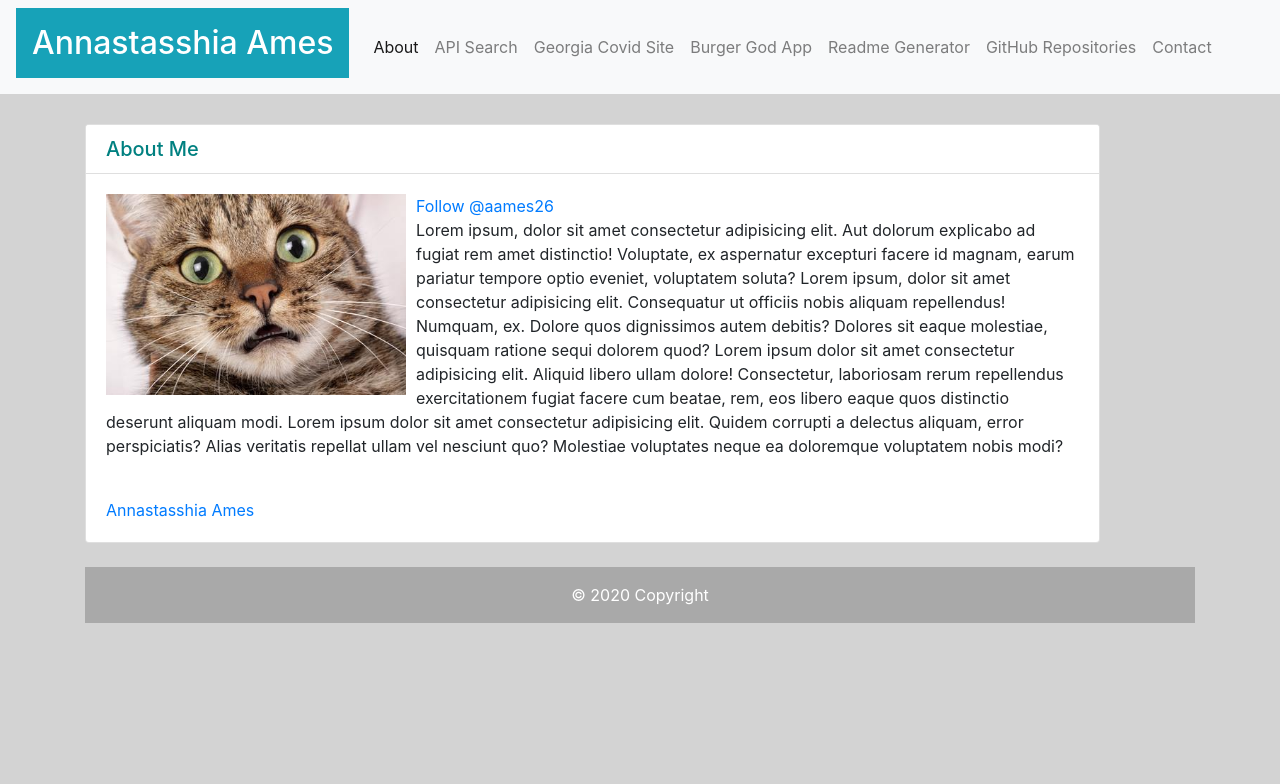
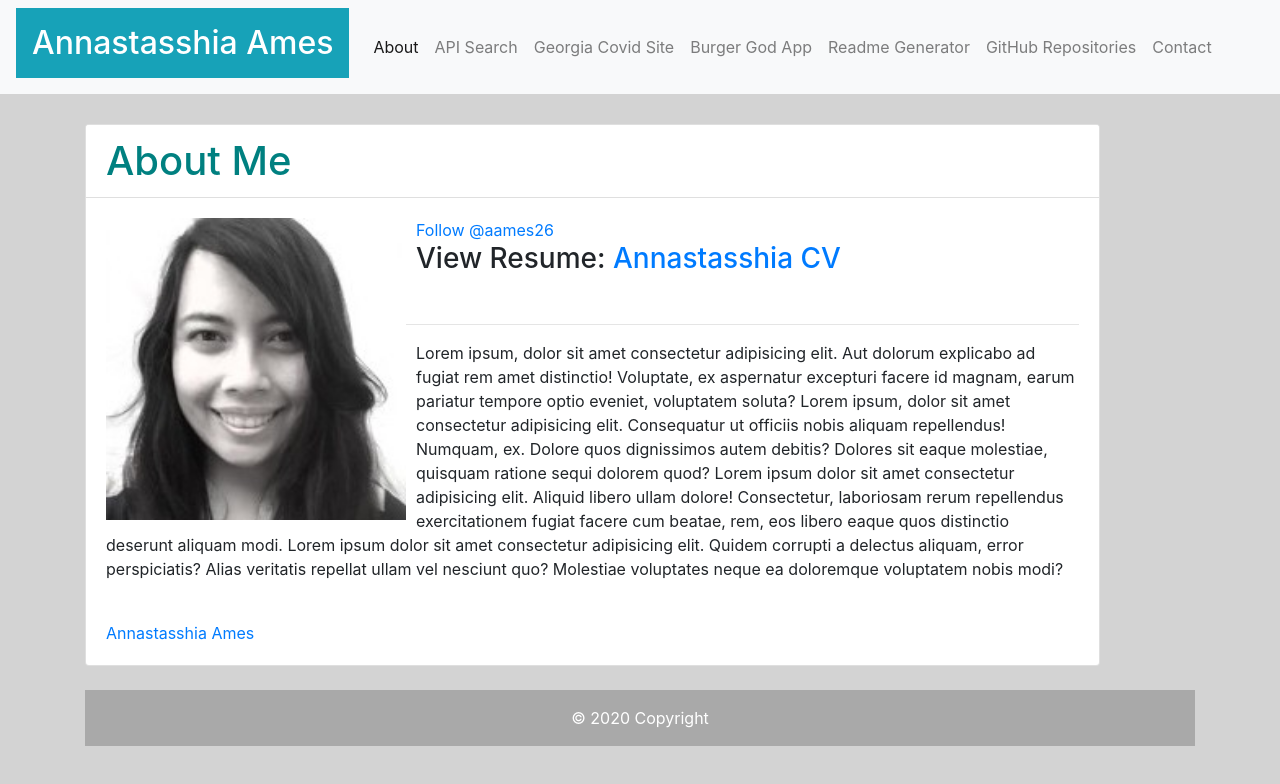
Before and after one commit to Annastasshia/ResponsivePortfolio-HW, a plain HTML site: page index.html in a window 1280 px wide. Drawn offline with nearby package versions, Linux system fonts and the light colour scheme.

Commit message:
edit profile image and links

```diff
--- a/index.html
+++ b/index.html
@@ -96,12 +96,15 @@
         <div class="row">
             <div class="col-sm-11">
                 <div class="card" style="margin-top:30px">
-                    <h5 class="card-header"style="background-color: white;color: teal;">About Me</h5>
+                    <h1 class="card-header"style="background-color: white;color: teal;">About Me</h1>
                     <div class="card-body">
                         <div class="row">
                             <div class="col-md-12">
-                                <img src="Assets/Images/cat.jpg" class="float-left" alt= "A Cat Picture"  style="width:300px;margin-right:10px">
+                                <img src="Assets/Images/Anna.jpeg" class="float-left" alt= "A Cat Picture"  style="width:300px;margin-right:10px">
                                 <a href="https://twitter.com/aames26?ref_src=twsrc%5Etfw" class="twitter-follow-button" data-show-count="false">Follow @aames26</a><script async src="https://platform.twitter.com/widgets.js" charset="utf-8"></script>
+                                <h3>View Resume: <a href="Assets/Documents/resume.pdf">Annastasshia CV</a></h3>
+                                <br>
+                                <hr>
                                  <p class="card-text" padding=5px>Lorem ipsum, dolor sit amet consectetur adipisicing elit. Aut dolorum explicabo ad fugiat rem amet distinctio! Voluptate, ex aspernatur excepturi facere id magnam, earum pariatur tempore optio eveniet, voluptatem soluta? Lorem ipsum, dolor sit amet consectetur adipisicing elit. Consequatur ut officiis nobis aliquam repellendus! Numquam, ex. Dolore quos dignissimos autem debitis? Dolores sit eaque molestiae, quisquam ratione sequi dolorem quod? Lorem ipsum dolor sit amet consectetur adipisicing elit. Aliquid libero ullam dolore! Consectetur, laboriosam rerum repellendus exercitationem fugiat facere cum beatae, rem, eos libero eaque quos distinctio deserunt aliquam modi. Lorem ipsum dolor sit amet consectetur adipisicing elit. Quidem corrupti a delectus aliquam, error perspiciatis? Alias veritatis repellat ullam vel nesciunt quo? Molestiae voluptates neque ea doloremque voluptatem nobis modi?</p>
                                  <br>
                                  <div class="LI-profile-badge"  data-version="v1" data-size="large" data-locale="en_US" data-type="horizontal" data-theme="dark" data-vanity="annastasshia-ames-a67662195"><a class="LI-simple-link" href='https://www.linkedin.com/in/annastasshia-ames-a67662195?trk=profile-badge'>Annastasshia Ames</a>
```
Also changed, not shown: Assets/Images/Anna.jpeg (added).
